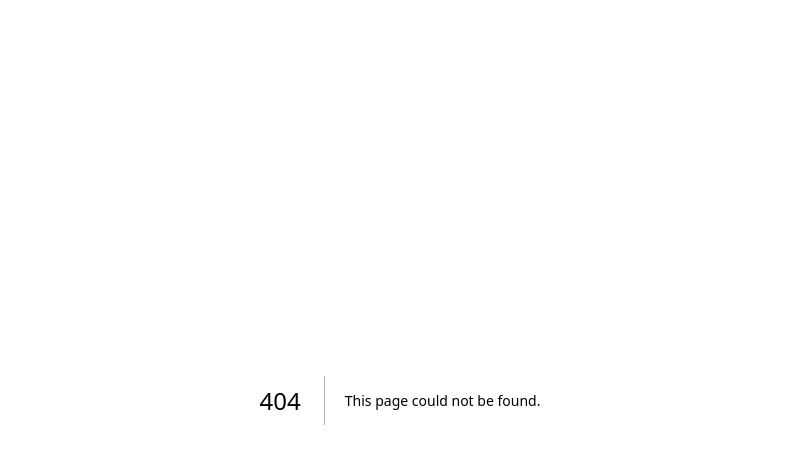
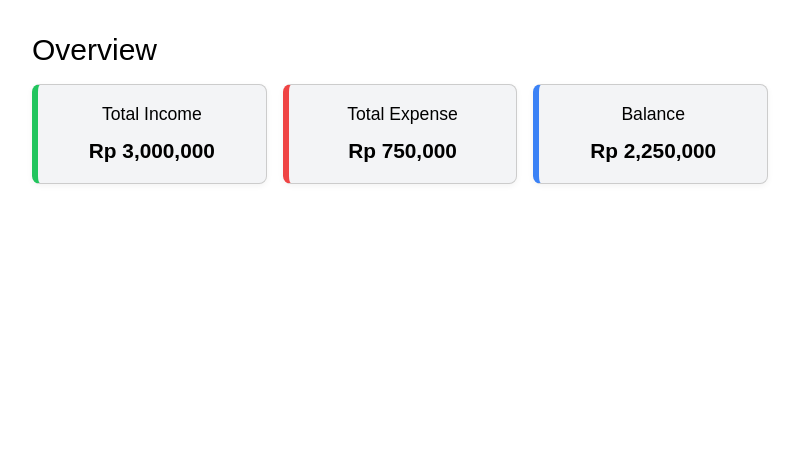
Before and after one commit to FieryInferno/finance-tracker, a Next.js app: page /dashboard in a window 1280 px wide. Before the commit this address had no page. Shown: the top 464 px of the page, without its empty margins (240-1039 px from the left). Built offline with nearby package versions, Linux system fonts and the light colour scheme.

Commit message:
page: dashboard

```diff
--- /dev/null
+++ b/src/app/dashboard/page.module.css
@@ -0,0 +1,55 @@
+.dashboard-container {
+  max-width: 800px;
+  margin: auto;
+  padding: 2rem;
+  font-family: sans-serif;
+}
+
+.summary-cards {
+  display: flex;
+  flex-wrap: wrap;
+  gap: 1rem;
+}
+
+.card {
+  flex: 1;
+  min-width: 220px;
+  background: #f3f4f6;
+  border: 1px solid #ccc;
+  border-radius: 8px;
+  padding: 1rem;
+  text-align: center;
+  box-shadow: 0 2px 6px rgba(0, 0, 0, 0.05);
+}
+
+.cardH3 {
+  margin: 0 0 0.5rem;
+  font-size: 1.1rem;
+}
+
+.cardP {
+  font-size: 1.3rem;
+  font-weight: bold;
+  margin: 0;
+}
+
+.pemasukan {
+  border-left: 6px solid #22c55e;
+}
+
+.pengeluaran {
+  border-left: 6px solid #ef4444;
+}
+
+.saldo {
+  border-left: 6px solid #3b82f6;
+}
+.cardPemasukan {
+  composes: card pemasukan;
+}
+.cardPengeluaran {
+  composes: card pengeluaran;
+}
+.cardSaldo {
+  composes: card saldo;
+}
--- /dev/null
+++ b/src/app/dashboard/page.tsx
@@ -0,0 +1,23 @@
+import styles from './page.module.css'
+
+export default function page() {
+  return (
+    <div className={styles['dashboard-container']}>
+      <h2 className='text-3xl mb-4'>Overview</h2>
+      <div className={styles['summary-cards']}>
+        <div className={styles.cardPemasukan}>
+          <h3 className={styles.cardH3}>Total Income</h3>
+          <p className={styles.cardP}>Rp 3,000,000</p>
+        </div>
+        <div className={styles.cardPengeluaran}>
+          <h3 className={styles.cardH3}>Total Expense</h3>
+          <p className={styles.cardP}>Rp 750,000</p>
+        </div>
+        <div className={styles.cardSaldo}>
+          <h3 className={styles.cardH3}>Balance</h3>
+          <p className={styles.cardP}>Rp 2,250,000</p>
+        </div>
+      </div>
+    </div>
+  )
+}
```
